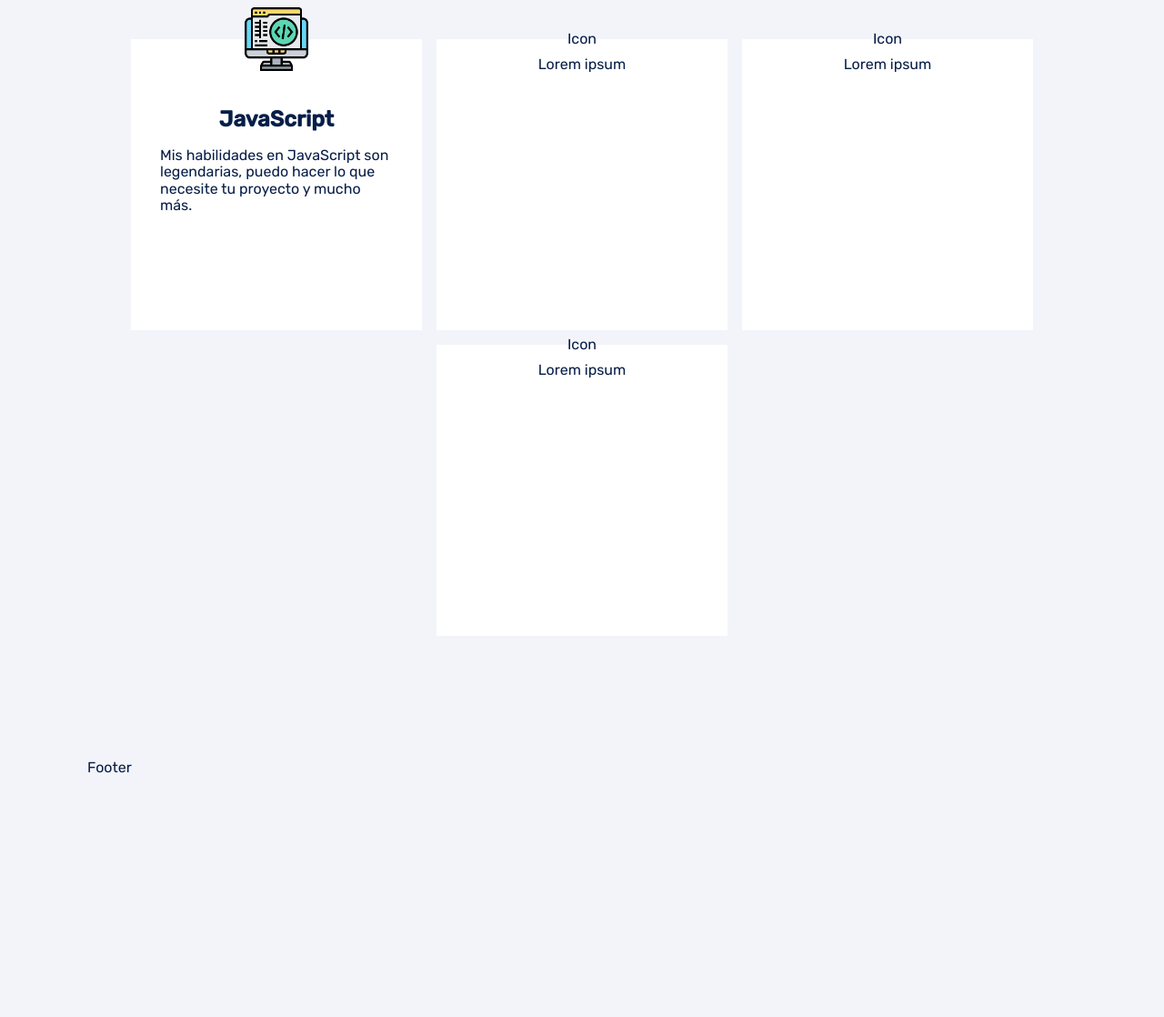
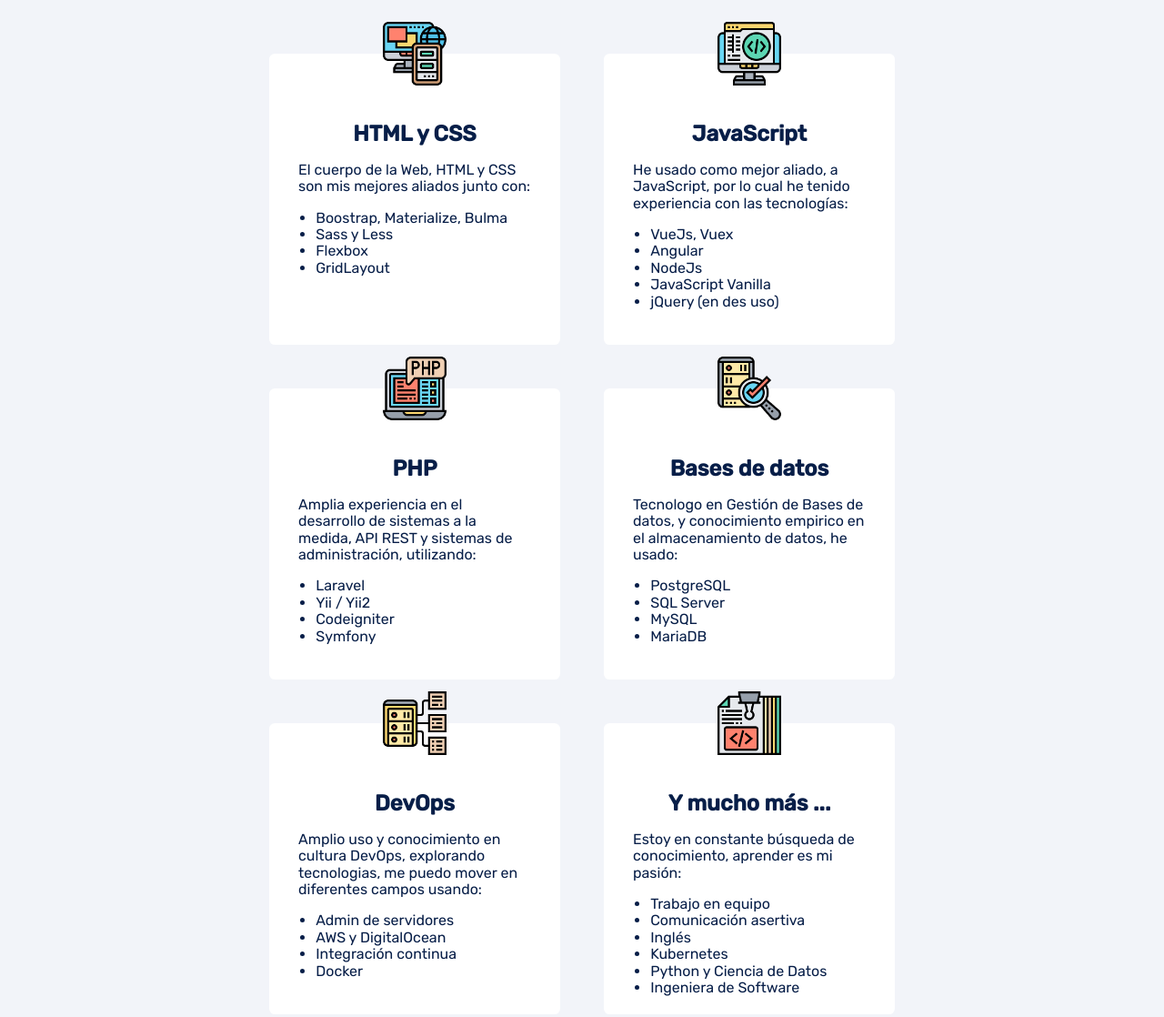
Before and after one commit to kevocde/personal-portfolio, a website: page index.html in a window 1280 px wide. Shown: the part 713-1831 px from the top of the page at 91% size. Before the commit the page ends 1566 px from the top, so only its background shows below. Drawn offline with nearby package versions, Linux system fonts and the light colour scheme; files that its build step writes are made by us from their sources.

Commit message:
Añadida sección de habilidades

```diff
--- a/assets/main.scss
+++ b/assets/main.scss
@@ -134,9 +134,10 @@
                 position: relative;
                 background-color: #fff;
                 padding: 1.2rem 2rem;
-                margin: .5rem;
+                margin: 1.5rem;
                 min-height: 20rem;
                 width: 20rem;
+                border-radius: .4rem;
 
                 .skill-item-icon {
                     display: block;
@@ -160,7 +161,9 @@
                     margin-bottom: 1rem;
                 }
 
-                .skill-item-description {
+                ul {
+                    width: 85%;
+                    margin-top: 1rem;
                 }
             }
         }
--- a/index.html
+++ b/index.html
@@ -1,5 +1,5 @@
 <!DOCTYPE html>
-<html lang="en">
+<html lang="es">
 <head>
     <meta charset="UTF-8">
     <meta name="viewport" content="width=device-width, initial-scale=1.0">
@@ -15,9 +15,9 @@
             <nav class="header-nav">
                 <ul>
                     <ol><a href="#principal" class="active">Principal</a></ol>
-                    <ol><a href="#skills">Skills</a></ol>
-                    <ol><a href="#projects">Projects</a></ol>
-                    <ol><a href="#contact">Contact</a></ol>
+                    <ol><a href="#skills">Habilidades</a></ol>
+                    <ol><a href="#projects">Proyectos</a></ol>
+                    <ol><a href="#contact">Contacto</a></ol>
                 </ul>
             </nav>
         </div>
@@ -26,9 +26,9 @@
         <section id="principal" class="principal-section">
             <div class="container">
                 <div class="principal-text">
-                    <h3 class="secondary-title"><span class="accent-text">HELLO, </span>I'M KEVIN GUZMAN</h3>
-                    <h1 class="principal-title">WEB DEVELOPER</h1>
-                    <p class="principal-text">Freelance Frontend & Backend</p>
+                    <h3 class="secondary-title"><span class="accent-text">HOLA, </span>SOY KEVIN GUZMÁN</h3>
+                    <h1 class="principal-title">DESARROLLADOR WEB</h1>
+                    <p class="principal-text muted-text">Freelance Frontend y Backend</p>
                 </div>
                 <div class="principal-image"><img src="./public/images/face_1.jpg" alt="Face"></div>
             </div>
@@ -38,22 +38,95 @@
                 <div class="skills-list">
                     <div class="skill-item">
                         <span class="skill-item-icon">
+                            <img src="./public/images/icons/025-responsive design.png" alt="JavaScript">
+                        </span>
+                        <h2 class="skill-item-title">HTML y CSS</h2>
+                        <p class="skill-item-description">
+                            El cuerpo de la Web, HTML y CSS son mis mejores aliados junto con:
+                        </p>
+                        <ul>
+                            <li>Boostrap, Materialize, Bulma</li>
+                            <li>Sass y Less</li>
+                            <li>Flexbox</li>
+                            <li>GridLayout</li>
+                        </ul>
+                    </div>
+                    <div class="skill-item">
+                        <span class="skill-item-icon">
                             <img src="./public/images/icons/008-binary code.png" alt="JavaScript">
                         </span>
                         <h2 class="skill-item-title">JavaScript</h2>
-                        <p class="skill-item-description">Mis habilidades en JavaScript son legendarias, puedo hacer lo que necesite tu proyecto y mucho más.</p>
+                        <p class="skill-item-description">He usado como mejor aliado, a JavaScript, por lo cual he tenido experiencia con las tecnologías:</p>
+                        <ul>
+                            <li>VueJs, Vuex</li>
+                            <li>Angular</li>
+                            <li>NodeJs</li>
+                            <li>JavaScript Vanilla</li>
+                            <li>jQuery (en des uso)</li>
+                        </ul>
                     </div>
                     <div class="skill-item">
-                        <span class="skill-item-icon">Icon</span>
-                        <p class="skill-item-description">Lorem ipsum</p>
+                        <span class="skill-item-icon">
+                            <img src="./public/images/icons/021-php.png" alt="JavaScript">
+                        </span>
+                        <h2 class="skill-item-title">PHP</h2>
+                        <p class="skill-item-description">
+                            Amplia experiencia en el desarrollo de sistemas a la medida, API REST y sistemas de administración, utilizando:
+                        </p>
+                        <ul>
+                            <li>Laravel</li>
+                            <li>Yii / Yii2</li>
+                            <li>Codeigniter</li>
+                            <li>Symfony</li>
+                        </ul>
                     </div>
                     <div class="skill-item">
-                        <span class="skill-item-icon">Icon</span>
-                        <p class="skill-item-description">Lorem ipsum</p>
+                        <span class="skill-item-icon">
+                            <img src="./public/images/icons/016-hosting.png" alt="JavaScript">
+                        </span>
+                        <h2 class="skill-item-title">Bases de datos</h2>
+                        <p class="skill-item-description">
+                            Tecnologo en Gestión de Bases de datos, y conocimiento empirico en el almacenamiento de datos, he usado:
+                        </p>
+                        <ul>
+                            <li>PostgreSQL</li>
+                            <li>SQL Server</li>
+                            <li>MySQL</li>
+                            <li>MariaDB</li>
+                        </ul>
                     </div>
                     <div class="skill-item">
-                        <span class="skill-item-icon">Icon</span>
-                        <p class="skill-item-description">Lorem ipsum</p>
+                        <span class="skill-item-icon">
+                            <img src="./public/images/icons/028-server.png" alt="JavaScript">
+                        </span>
+                        <h2 class="skill-item-title">DevOps</h2>
+                        <p class="skill-item-description">
+                            Amplio uso y conocimiento en cultura DevOps, explorando tecnologias, me puedo mover en diferentes campos usando:
+                        </p>
+                        <ul>
+                            <li>Admin de servidores</li>
+                            <li>AWS y DigitalOcean</li>
+                            <li>Integración continua</li>
+                            <li>Docker</li>
+                        </ul>
+                    </div>
+
+                    <div class="skill-item">
+                        <span class="skill-item-icon">
+                            <img src="./public/images/icons/026-script.png" alt="JavaScript">
+                        </span>
+                        <h2 class="skill-item-title">Y mucho más ...</h2>
+                        <p class="skill-item-description">
+                            Estoy en constante búsqueda de conocimiento, aprender es mi pasión:
+                        </p>
+                        <ul>
+                            <li>Trabajo en equipo</li>
+                            <li>Comunicación asertiva</li>
+                            <li>Inglés</li>
+                            <li>Kubernetes</li>
+                            <li>Python y Ciencia de Datos</li>
+                            <li>Ingeniera de Software</li>
+                        </ul>
                     </div>
                 </div>
             </div>
--- a/package.json
+++ b/package.json
@@ -6,7 +6,8 @@
   "scripts": {
     "test": "echo \"Error: no test specified\" && exit 1",
     "build": "sass assets/main.scss public/css/main.css",
-    "watch-css": "sass --watch assets/main.scss public/css/main.css"
+    "watch-css": "sass --watch assets/main.scss public/css/main.css",
+    "serve": "instant -p 8080"
   },
   "author": "kevocde",
   "license": "ISC",
```
Also changed, not shown: public/css/main.css, public/images/icons/016-hosting.png (added), public/images/icons/021-php.png (added), public/images/icons/025-responsive design.png (added), public/images/icons/026-script.png (added), public/images/icons/028-server.png (added), 1 other file.
